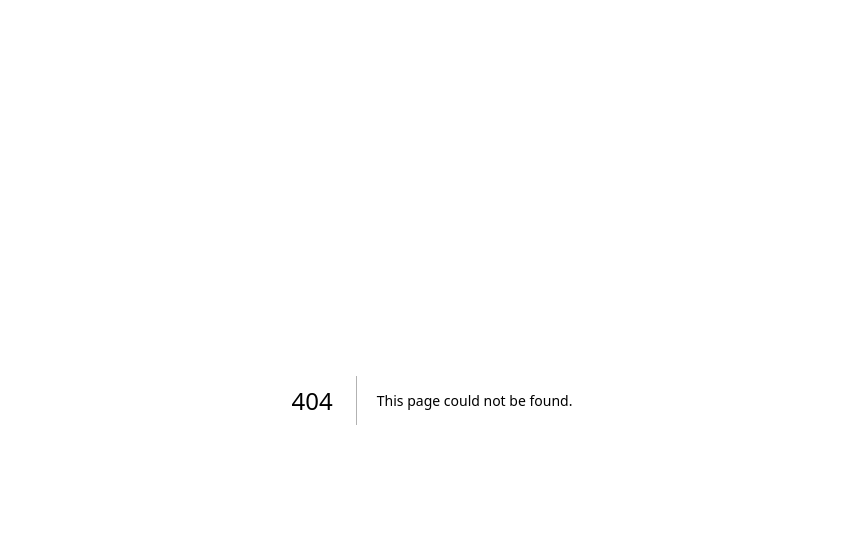
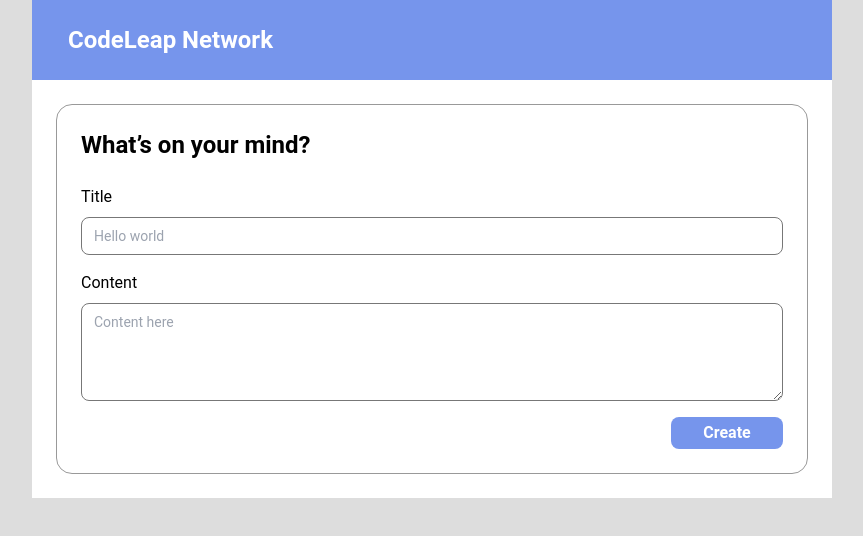
Before and after one commit to jpkiyoshi/codeleap-frontend-test, a Next.js app: page /main-screen in a window 1280 px wide. Before the commit this address had no page. Shown: the top 536 px of the page, without its empty margins (208-1071 px from the left). Built offline with nearby package versions, Linux system fonts and the light colour scheme.

Commit message:
first commit

```diff
--- /dev/null
+++ b/components/CreatePost.jsx
@@ -0,0 +1,31 @@
+const CreatePost = () => {
+	return (
+		<section className='flex flex-col border border-[#999999] p-6 rounded-2xl'>
+			<h1 className='mb-6 text-2xl font-bold'>What’s on your mind?</h1>
+			<form className='flex flex-col'>
+				<label className='mb-2 text-base' htmlFor='title'>
+					Title
+				</label>
+				<input
+					type='text'
+					id='title'
+					className='border-[#777777] rounded-lg border py-2 text-sm px-3 mb-4'
+					placeholder='Hello world'
+				/>
+				<label className='mb-2 text-base' htmlFor='content'>
+					Content
+				</label>
+				<textarea
+					id='content'
+					rows='4'
+					placeholder='Content here'
+					className='border-[#777777] rounded-lg border py-2 text-sm px-3 mb-4'
+				></textarea>
+				<button className='bg-[#7695EC] font-bold text-white text-base w-28 h-8 rounded-lg self-end'>
+					Create
+				</button>
+			</form>
+		</section>
+	);
+};
+export default CreatePost;
--- /dev/null
+++ b/components/Header.jsx
@@ -0,0 +1,8 @@
+const Header = () => {
+	return (
+		<header className='max-w-[800px] mx-auto bg-[#7695EC] h-20 flex items-center'>
+			<h1 className='text-2xl font-bold text-white ml-9'>CodeLeap Network</h1>
+		</header>
+	);
+};
+export default Header;
--- /dev/null
+++ b/components/PostCard.jsx
@@ -0,0 +1,4 @@
+const PostCard = () => {
+	return <div>PostCard</div>;
+};
+export default PostCard;
--- /dev/null
+++ b/components/SignUpModal.jsx
@@ -0,0 +1,23 @@
+const SignUpModal = () => {
+	return (
+		<div className='w-[500px] h-[205px] bg-white rounded-2xl flex flex-col justify-center p-6'>
+			<h1 className='mb-6 text-2xl font-bold'>Welcome to CodeLeap network!</h1>
+			<form className='flex flex-col'>
+				<label className='mb-2 text-base' htmlFor='login'>
+					Please enter your username
+				</label>
+				<input
+					className='border-[#777777] rounded-lg border py-2 text-sm px-3 mb-4'
+					type='text'
+					id='login'
+					placeholder='John Doe'
+				/>
+				<button className='bg-[#7695EC] uppercase font-bold text-white text-base w-28 h-8 rounded-lg self-end'>
+					Enter
+				</button>
+			</form>
+		</div>
+	);
+};
+
+export default SignUpModal;
--- a/pages/index.js
+++ b/pages/index.js
@@ -1,124 +1,9 @@
-import Image from 'next/image'
-import { Inter } from 'next/font/google'
-
-const inter = Inter({ subsets: ['latin'] })
+import SignUpModal from '@/components/SignUpModal';
 
 export default function Home() {
-  return (
-    <main className="flex min-h-screen flex-col items-center justify-between p-24">
-      <div className="z-10 w-full max-w-5xl items-center justify-between font-mono text-sm lg:flex">
-        <p className="fixed left-0 top-0 flex w-full justify-center border-b border-gray-300 bg-gradient-to-b from-zinc-200 pb-6 pt-8 backdrop-blur-2xl dark:border-neutral-800 dark:bg-zinc-800/30 dark:from-inherit lg:static lg:w-auto  lg:rounded-xl lg:border lg:bg-gray-200 lg:p-4 lg:dark:bg-zinc-800/30">
-          Get started by editing&nbsp;
-          <code className="font-mono font-bold">pages/index.js</code>
-        </p>
-        <div className="fixed bottom-0 left-0 flex h-48 w-full items-end justify-center bg-gradient-to-t from-white via-white dark:from-black dark:via-black lg:static lg:h-auto lg:w-auto lg:bg-none">
-          <a
-            className="pointer-events-none flex place-items-center gap-2 p-8 lg:pointer-events-auto lg:p-0"
-            href="https://vercel.com?utm_source=create-next-app&utm_medium=default-template-tw&utm_campaign=create-next-app"
-            target="_blank"
-            rel="noopener noreferrer"
-          >
-            By{' '}
-            <Image
-              src="/vercel.svg"
-              alt="Vercel Logo"
-              className="dark:invert"
-              width={100}
-              height={24}
-              priority
-            />
-          </a>
-        </div>
-      </div>
-
-      <div className="relative flex place-items-center before:absolute before:h-[300px] before:w-[480px] before:-translate-x-1/2 before:rounded-full before:bg-gradient-radial before:from-white before:to-transparent before:blur-2xl before:content-[''] after:absolute after:-z-20 after:h-[180px] after:w-[240px] after:translate-x-1/3 after:bg-gradient-conic after:from-sky-200 after:via-blue-200 after:blur-2xl after:content-[''] before:dark:bg-gradient-to-br before:dark:from-transparent before:dark:to-blue-700/10 after:dark:from-sky-900 after:dark:via-[#0141ff]/40 before:lg:h-[360px]">
-        <Image
-          className="relative dark:drop-shadow-[0_0_0.3rem_#ffffff70] dark:invert"
-          src="/next.svg"
-          alt="Next.js Logo"
-          width={180}
-          height={37}
-          priority
-        />
-      </div>
-
-      <div className="mb-32 grid text-center lg:mb-0 lg:grid-cols-4 lg:text-left">
-        <a
-          href="https://nextjs.org/docs?utm_source=create-next-app&utm_medium=default-template-tw&utm_campaign=create-next-app"
-          className="group rounded-lg border border-transparent px-5 py-4 transition-colors hover:border-gray-300 hover:bg-gray-100 hover:dark:border-neutral-700 hover:dark:bg-neutral-800/30"
-          target="_blank"
-          rel="noopener noreferrer"
-        >
-          <h2 className={`${inter.className} mb-3 text-2xl font-semibold`}>
-            Docs{' '}
-            <span className="inline-block transition-transform group-hover:translate-x-1 motion-reduce:transform-none">
-              -&gt;
-            </span>
-          </h2>
-          <p
-            className={`${inter.className} m-0 max-w-[30ch] text-sm opacity-50`}
-          >
-            Find in-depth information about Next.js features and API.
-          </p>
-        </a>
-
-        <a
-          href="https://nextjs.org/learn?utm_source=create-next-app&utm_medium=default-template-tw&utm_campaign=create-next-app"
-          className="group rounded-lg border border-transparent px-5 py-4 transition-colors hover:border-gray-300 hover:bg-gray-100 hover:dark:border-neutral-700 hover:dark:bg-neutral-800/30"
-          target="_blank"
-          rel="noopener noreferrer"
-        >
-          <h2 className={`${inter.className} mb-3 text-2xl font-semibold`}>
-            Learn{' '}
-            <span className="inline-block transition-transform group-hover:translate-x-1 motion-reduce:transform-none">
-              -&gt;
-            </span>
-          </h2>
-          <p
-            className={`${inter.className} m-0 max-w-[30ch] text-sm opacity-50`}
-          >
-            Learn about Next.js in an interactive course with&nbsp;quizzes!
-          </p>
-        </a>
-
-        <a
-          href="https://vercel.com/templates?framework=next.js&utm_source=create-next-app&utm_medium=default-template-tw&utm_campaign=create-next-app"
-          className="group rounded-lg border border-transparent px-5 py-4 transition-colors hover:border-gray-300 hover:bg-gray-100 hover:dark:border-neutral-700 hover:dark:bg-neutral-800/30"
-          target="_blank"
-          rel="noopener noreferrer"
-        >
-          <h2 className={`${inter.className} mb-3 text-2xl font-semibold`}>
-            Templates{' '}
-            <span className="inline-block transition-transform group-hover:translate-x-1 motion-reduce:transform-none">
-              -&gt;
-            </span>
-          </h2>
-          <p
-            className={`${inter.className} m-0 max-w-[30ch] text-sm opacity-50`}
-          >
-            Discover and deploy boilerplate example Next.js&nbsp;projects.
-          </p>
-        </a>
-
-        <a
-          href="https://vercel.com/new?utm_source=create-next-app&utm_medium=default-template-tw&utm_campaign=create-next-app"
-          className="group rounded-lg border border-transparent px-5 py-4 transition-colors hover:border-gray-300 hover:bg-gray-100 hover:dark:border-neutral-700 hover:dark:bg-neutral-800/30"
-          target="_blank"
-          rel="noopener noreferrer"
-        >
-          <h2 className={`${inter.className} mb-3 text-2xl font-semibold`}>
-            Deploy{' '}
-            <span className="inline-block transition-transform group-hover:translate-x-1 motion-reduce:transform-none">
-              -&gt;
-            </span>
-          </h2>
-          <p
-            className={`${inter.className} m-0 max-w-[30ch] text-sm opacity-50`}
-          >
-            Instantly deploy your Next.js site to a shareable URL with Vercel.
-          </p>
-        </a>
-      </div>
-    </main>
-  )
+	return (
+		<main className='grid min-h-screen place-content-center'>
+			<SignUpModal />
+		</main>
+	);
 }
--- /dev/null
+++ b/pages/main-screen.js
@@ -0,0 +1,15 @@
+import CreatePost from '@/components/CreatePost';
+import Header from '@/components/Header';
+
+const MainScreen = () => {
+	return (
+		<>
+			<Header />
+			<main className='max-w-[800px] mx-auto flex flex-col bg-white p-6 gap-6'>
+				<CreatePost />
+			</main>
+		</>
+	);
+};
+
+export default MainScreen;
--- a/styles/globals.css
+++ b/styles/globals.css
@@ -1,27 +1,9 @@
 @tailwind base;
 @tailwind components;
 @tailwind utilities;
-
-:root {
-  --foreground-rgb: 0, 0, 0;
-  --background-start-rgb: 214, 219, 220;
-  --background-end-rgb: 255, 255, 255;
-}
-
-@media (prefers-color-scheme: dark) {
-  :root {
-    --foreground-rgb: 255, 255, 255;
-    --background-start-rgb: 0, 0, 0;
-    --background-end-rgb: 0, 0, 0;
-  }
-}
+@import url('https://fonts.googleapis.com/css2?family=Roboto:wght@500;700&display=swap');
 
 body {
-  color: rgb(var(--foreground-rgb));
-  background: linear-gradient(
-      to bottom,
-      transparent,
-      rgb(var(--background-end-rgb))
-    )
-    rgb(var(--background-start-rgb));
+	font-family: 'Roboto', sans-serif;
+	background-color: #dddddd;
 }
```
